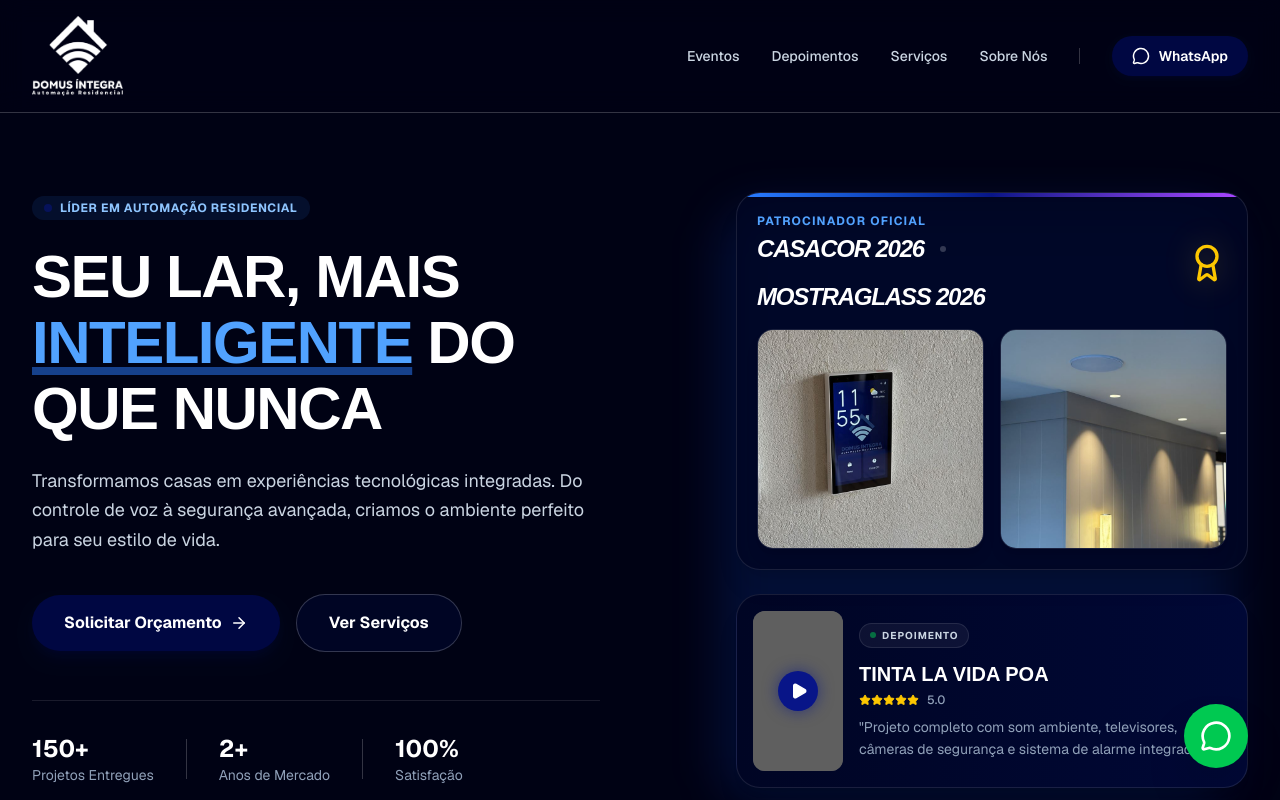
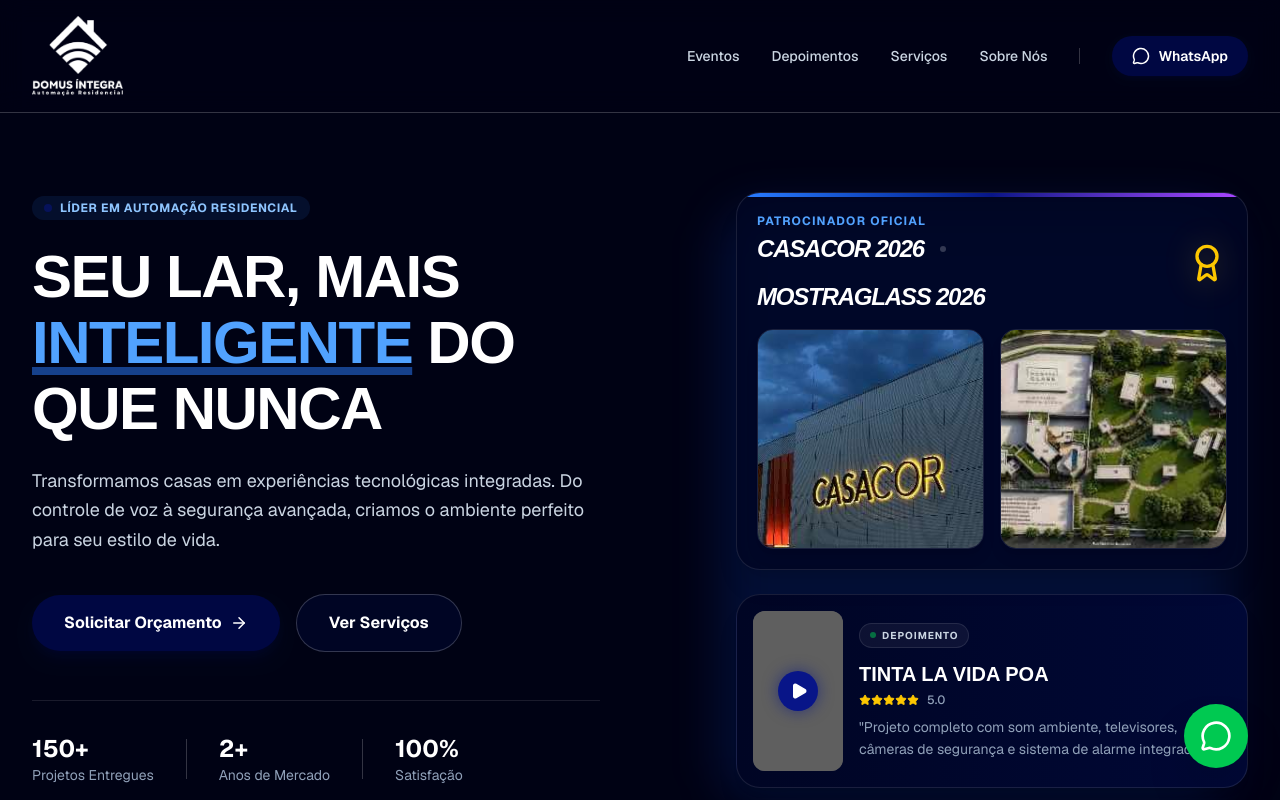
Before and after one commit to Domus-integra/Domus, a React (Vite) app: page / in a window 1280 px wide. Shown: the top 800 px of the page. Built offline with nearby package versions, Linux system fonts and the light colour scheme; grey boxes are pictures that could not be loaded; a web font is replaced by a local one.

Commit message:
fix: corrige encodings de acentuação no App.tsx

```diff
--- a/src/App.tsx
+++ b/src/App.tsx
@@ -304,11 +304,11 @@
                     {/* Images */}
                     <div className="grid grid-cols-2 gap-3 sm:gap-4">
                        <div className="rounded-xl sm:rounded-2xl overflow-hidden border border-white/10 shadow-lg relative h-[160px] sm:h-[220px] group">
-                          <img src="/Central1.jpg?v=2" alt="Central" loading="eager" decoding="async" className="w-full h-full object-cover transition-transform duration-500 group-hover:scale-105" referrerPolicy="no-referrer" />
+                          <img src="/casacor-fachada.jpg" alt="Casacor Fachada" loading="eager" decoding="async" className="w-full h-full object-cover transition-transform duration-500 group-hover:scale-105" referrerPolicy="no-referrer" />
                           <div className="absolute inset-0 bg-gradient-to-t from-black/60 via-black/0 to-black/0 opacity-0 group-hover:opacity-100 transition-opacity pointer-events-none" />
                        </div>
                        <div className="rounded-xl sm:rounded-2xl overflow-hidden border border-white/10 shadow-lg relative h-[160px] sm:h-[220px] group">
-                          <img src="/Caixa1.jpg?v=2" alt="Quadro" loading="eager" decoding="async" className="w-full h-full object-cover transition-transform duration-500 group-hover:scale-105" referrerPolicy="no-referrer" />
+                          <img src="/mostraglass-mapa.jpg" alt="Mostraglass Planta" loading="eager" decoding="async" className="w-full h-full object-cover transition-transform duration-500 group-hover:scale-105" referrerPolicy="no-referrer" />
                           <div className="absolute inset-0 bg-gradient-to-t from-black/60 via-black/0 to-black/0 opacity-0 group-hover:opacity-100 transition-opacity pointer-events-none" />
                        </div>
                     </div>
```
